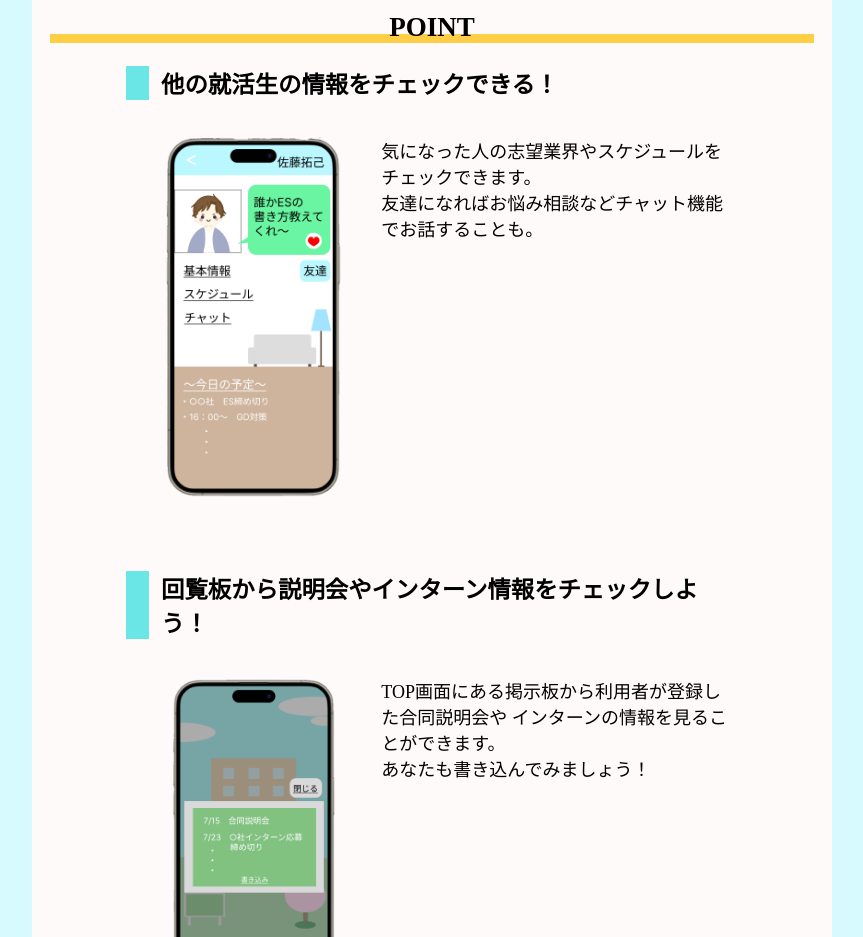
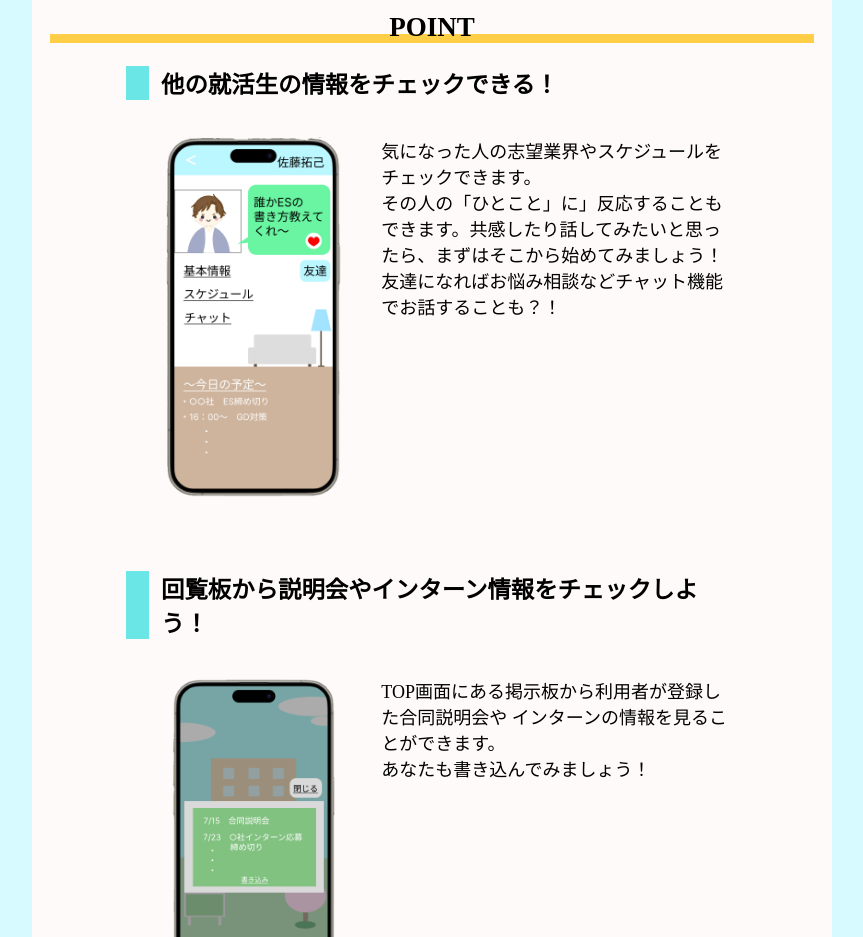
Before and after one commit to chuka178/SyukatsuCollection, a plain HTML site: page index.html in a window 1280 px wide. Shown: the part 1320-2257 px from the top of the page, without its empty margins (208-1071 px from the left). Drawn offline with Linux system fonts and the light colour scheme; a script that the page names is missing.

Commit message:
Update index.html

```diff
--- a/index.html
+++ b/index.html
@@ -52,7 +52,9 @@
               <p>
                 気になった人の志望業界やスケジュールをチェックできます。
                 <br />
-                友達になればお悩み相談などチャット機能でお話することも。
+                その人の「ひとこと」に」反応することもできます。共感したり話してみたいと思ったら、まずはそこから始めてみましょう！
+                <br />
+                友達になればお悩み相談などチャット機能でお話することも？！
               </p>
             </div>
             <h2>回覧板から説明会やインターン情報をチェックしよう！</h2>
```
